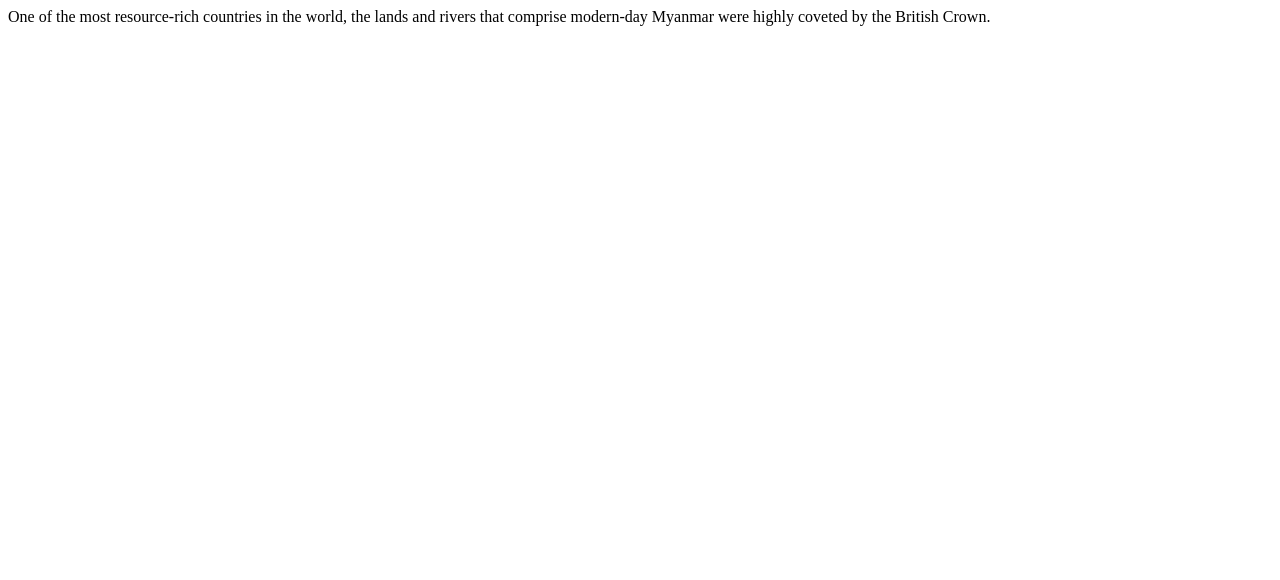
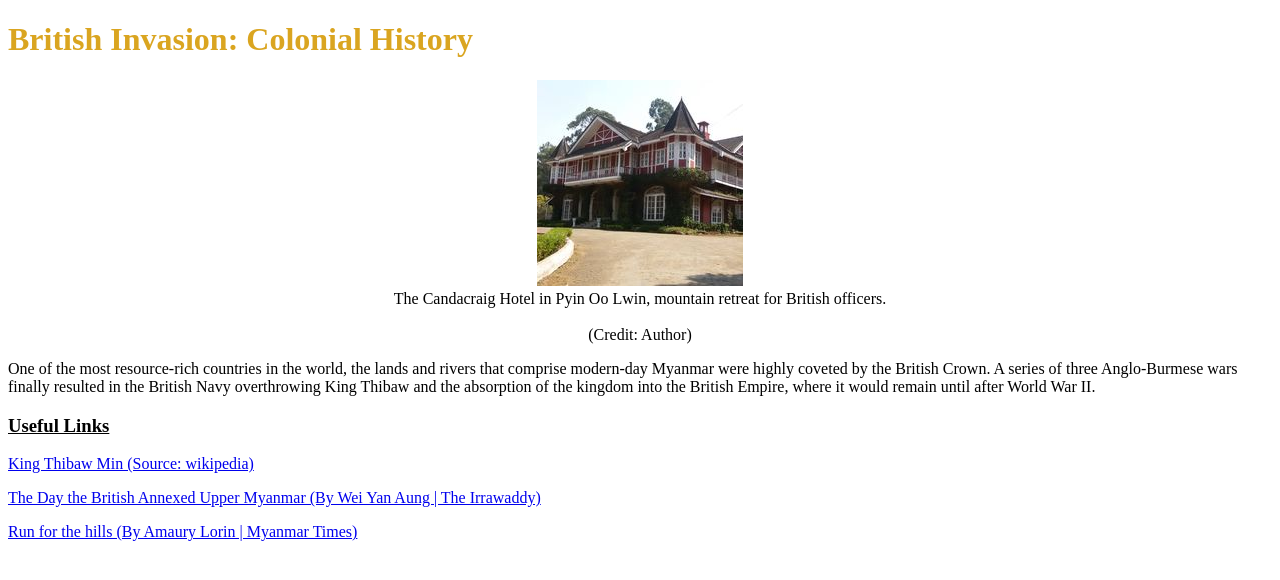
Before and after one commit to LisaCaruana/whatshappeninginmyanmar.github.io, a plain HTML site: page Colonial History.html in a window 1280 px wide. Drawn offline with Linux system fonts and the light colour scheme; files whose address does not match are found by name.

Commit message:
Fourth Commit

```diff
--- a/2011-Today.html
+++ b/2011-Today.html
@@ -0,0 +1,37 @@
+<!DOCTYPE html>
+<!-- CSS Stylesheets with Relative Paths -->
+<html lang="en-us">
+<head>
+  <meta charset="UTF-8">
+  <title>CSS Stylesheets with Relative Paths</title>
+
+  <!-- This line is money! It points your HTML to the CSS file. -->
+  <!-- Notice the "relative" pathway? It matches a file inside our current directory's "assets" folder. Open it to see our style rules. -->
+  <link rel="stylesheet" type="text/css" href="styles.css">
+</head>
+
+<body>
+
+  <header>
+    <h1>2011-Today: A Fragile Democracy</h1>
+  </header>
+
+  <main class="container">
+    <section id="Fragile_Democracy">
+      <section id="figure" align= "center">
+        <h2  id="A Fragile Democracy"></h2>
+<img id="NLD_Supporters" src="C:\Users\carua.DESKTOP-4FTJ629\OneDrive\Desktop\projects\BootCamp Working\du-den-data-pt-12-2020-u-c\Homework\11-Web\Web-Design-Challenge\Photos\NLD_supporters.jpg" alt="NLD Supporters in Taunggyi">
+<div class="caption"> National League for Democracy (NLD) supporters in Taunggyi before the 2015 elections. (Credit: Author)</div>
+</section>
+<p>
+</p>
+<h3>Useful Links</h3>
+<p>
+    <a href="https://en.wikipedia.org/wiki/History_of_Myanmar"> History of Myanmar (Source: wikipedia)</a>
+    <p>
+    <a href="https://www.frontiermyanmar.net/en/myanmar-101-ancient-kings-and-lost-empires/">Myanmar 101: Ancient kings and lost empires (Source: Jared Downing | Frontier)</a>
+    </p>
+    <p>
+    <a href="http://www.diva-portal.org/smash/get/diva2:855032/FULLTEXT01.pdf"> Exploring Ethnic Diversity in Burma (E-book | Edited by Mikael Gravers)</a>
+    </p>
+</p>
--- a/Colonial History.html
+++ b/Colonial History.html
@@ -1,4 +1,46 @@
+<!DOCTYPE html>
+<!-- CSS Stylesheets with Relative Paths -->
+<html lang="en-us">
+<head>
+  <meta charset="UTF-8">
+  <title>CSS Stylesheets with Relative Paths</title>
+
+  <!-- This line is money! It points your HTML to the CSS file. -->
+  <!-- Notice the "relative" pathway? It matches a file inside our current directory's "assets" folder. Open it to see our style rules. -->
+  <link rel="stylesheet" type="text/css" href="styles.css">
+</head>
+
 <body>
-One of the most resource-rich countries in the world, the lands and rivers that comprise modern-day Myanmar were highly coveted by the British Crown.
+
+  <header>
+    <h1>British Invasion: Colonial History</h1>
+  </header>
+
+  <main class="container">
+    <section id="Colonial History">
+      <section id="figure" align= "center">
+        <h2  id="Bagan_Landscape"></h2>
+<img id="Candacraig_Pyin_Oo_Lwin" src="C:\Users\carua.DESKTOP-4FTJ629\OneDrive\Desktop\projects\BootCamp Working\du-den-data-pt-12-2020-u-c\Homework\11-Web\Web-Design-Challenge\Photos\Candacraig_Pyin_Oo_Lwin.jpg" alt="Candacraig_Pyin_Oo_Lwin">
+<div class="caption"> The Candacraig Hotel in Pyin Oo Lwin, mountain retreat for British officers. <br></br>(Credit: Author)</div>
+</section>
+<p>One of the most resource-rich countries in the world,
+the lands and rivers that comprise modern-day Myanmar were highly coveted by the British Crown. A series of three
+Anglo-Burmese wars finally resulted in the British Navy overthrowing King Thibaw and the absorption of the kingdom
+into the British Empire, where it would remain until after World War II.
+</p>
+<h3>Useful Links</h3>
+<p>
+    <a href="https://en.wikipedia.org/wiki/Thibaw_Min"> King Thibaw Min (Source: wikipedia)</a>
+    <p>
+    <a href="https://www.irrawaddy.com/specials/on-this-day/day-british-annexed-upper-myanmar.html"> The Day the British Annexed Upper Myanmar (By Wei Yan Aung | The Irrawaddy)</a>
+    </p>
+    <p>
+    <a href="https://www.mmtimes.com/lifestyle/10317-empire-of-hills-in-pyin-oo-lwin-a-historian-retraces-the-colonial-past-and-discovers-tourist-pleasures-old-and-new.html"> Run for the hills (By Amaury Lorin | Myanmar Times)</a>
+    </p>
+</p>
+
+
+<body>
+
 
 </body>
```
Also changed, not shown: Military_Dictatorship.html (+50 -0 lines), index.html (+0 -1 lines), Photos/Candacraig_Pyin_Oo_Lwin.jpg (added), Photos/Mandalay_Hill_Dusk.jpg (added), Photos/Mandalay_Sunset.jpg (added), Photos/NLD_supporters.jpg (added).
